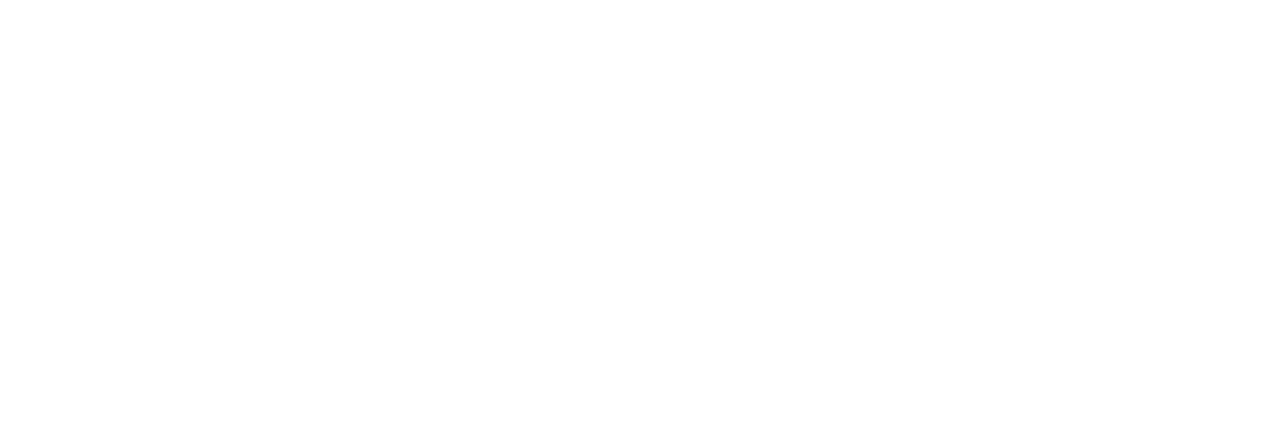
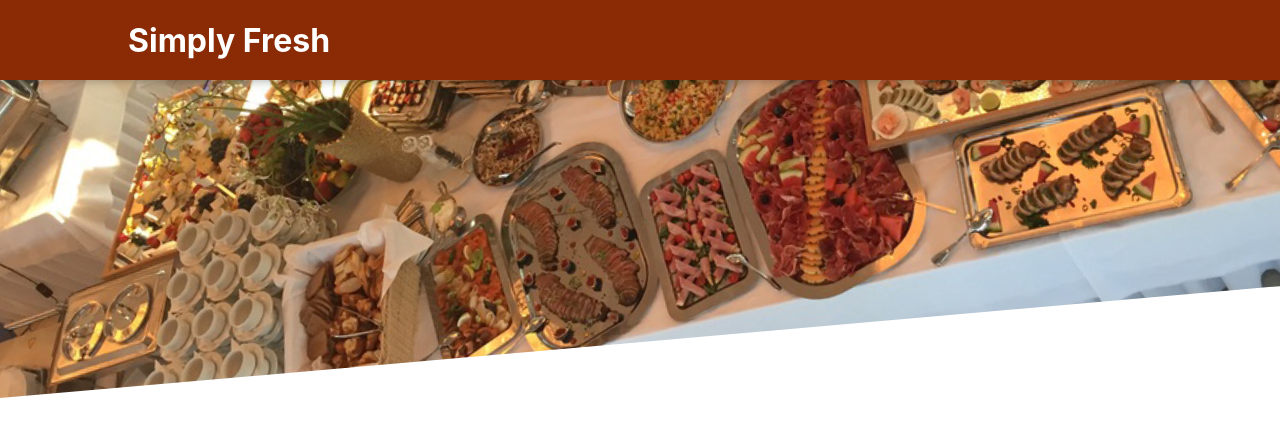
Before and after one commit to RyanWatts1/Simply-Fresh, a React (Create React App) app: page / in a window 1280 px wide. Shown: the top 436 px of the page. Built offline with nearby package versions, Linux system fonts and the light colour scheme.

Commit message:
added Header and new look

```diff
--- a/src/App.js
+++ b/src/App.js
@@ -1,5 +1,12 @@
+import React, { Fragment } from "react";
+import Header from "./components/Layout/Header";
+
 function App() {
-  return <div></div>;
+  return (
+    <Fragment>
+      <Header />
+    </Fragment>
+  );
 }
 
 export default App;
--- a/src/components/Layout/Header.js
+++ b/src/components/Layout/Header.js
@@ -0,0 +1,20 @@
+import React, { Fragment } from "react";
+
+import mealsImage from "../../assets/meals.jpg";
+import classes from "./Header.module.css";
+
+const Header = (props) => {
+  return (
+    <Fragment>
+      <header className={classes.header}>
+        <h1>Simply Fresh</h1>
+        <button>Cart</button>
+      </header>
+      <div className={classes["main-image"]}>
+        <img src={mealsImage} alt="A table full of food" />
+      </div>
+    </Fragment>
+  );
+};
+
+export default Header;
```
Also changed, not shown: src/assets/meals.jpg (added), 1 other file (tests, documents, lock files or other folders).
